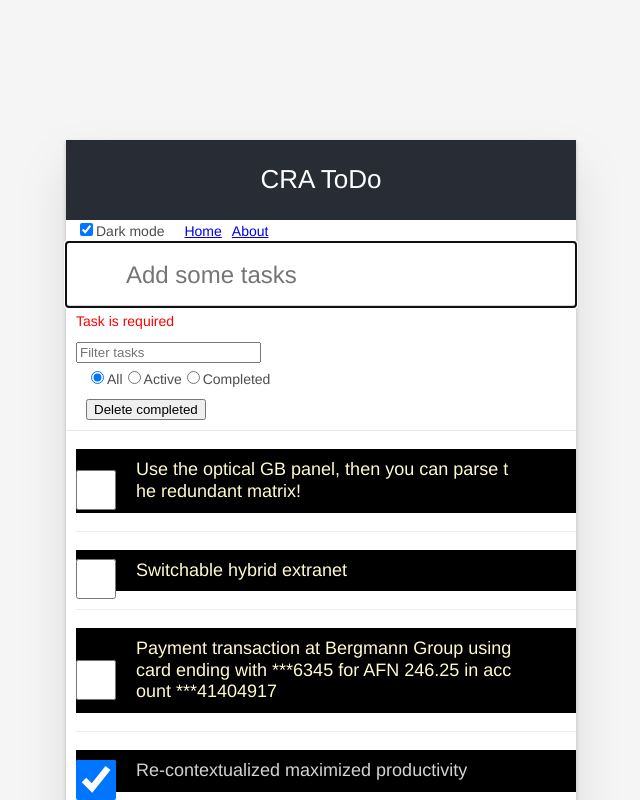
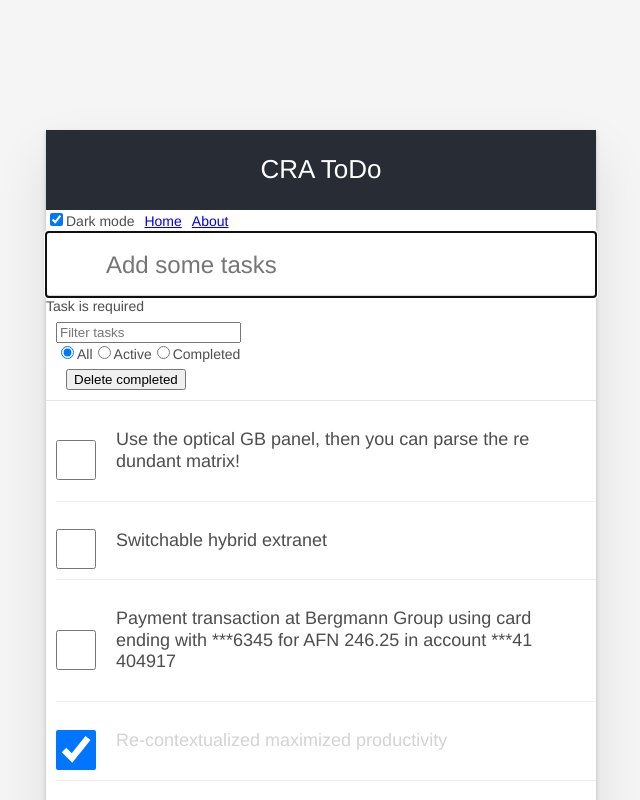
Before and after one commit to FFire/crt-todo, a React (Create React App) app: page / in a window 1280 px wide. Shown: the top 800 px of the page, without its empty margins (319-959 px from the left). Built offline with nearby package versions, Linux system fonts and the light colour scheme.

Commit message:
fix sores done

```diff
--- a/src/components/Message/Message.tsx
+++ b/src/components/Message/Message.tsx
@@ -1,29 +1,13 @@
-import classNames from 'classnames';
-import React from 'react';
-import s from './Message.module.css';
+import { observer } from 'mobx-react';
+import React, { useContext } from 'react';
+import StoreContext from '../../store/StoreContext';
 
-export const enum MessageMode {
-  none = 'none',
-  info = 'info',
-  error = 'error',
-}
-export interface IMessage {
-    text: string,
-    mode: MessageMode
-}
-
-export interface IMessageProps {
-  message: IMessage
-}
-
-export const Message = ({ message }: IMessageProps): JSX.Element => {
-  const className = classNames({
-    [s.info]: message.mode === 'info',
-    [s.error]: message.mode === 'error',
-    [s.none]: message.mode === 'none',
-  });
+const Message = (): JSX.Element => {
+  const { uiStore } = useContext(StoreContext);
 
   return (
-    <div className={className}>{message.text}</div>
+    <div className='error'>{uiStore.errorMesage}</div>
   );
 };
+
+export default observer(Message);
--- a/src/components/NewTask/NewTask.tsx
+++ b/src/components/NewTask/NewTask.tsx
@@ -11,17 +11,35 @@
   pendingTask: string;
 }
 
-const NewTask = (props: INewTaskProps): JSX.Element => {
-  const {
-    handleKeyPress, handleGetFocus,
-    handleLostFocus,
-  } = props;
-  const { uiStore } = useContext(StoreContext);
+const NewTask = (): JSX.Element => {
+  const { uiStore, tasksStore } = useContext(StoreContext);
 
   const handleChange = (e: ChangeEvent<HTMLInputElement>): void => {
     const { value } = e.target;
+    const error = tasksStore.getValidateErrors(value);
+    uiStore.setErrorMessage(error);
     uiStore.setPendingTaskContent(value);
-    // validate(newTask);
+  };
+  const handleGetFocus = (e: ChangeEvent<HTMLInputElement>): void => {
+    const { value } = e.target;
+    const error = tasksStore.getValidateErrors(value);
+    uiStore.setErrorMessage(error);
+  };
+  const handleLostFocus = (e: ChangeEvent<HTMLInputElement>): void => {
+    uiStore.setErrorMessage('');
+  };
+  const handleKeyPress = (e: KeyboardEvent<HTMLInputElement>): void => {
+    const { value: newTaskText } = e.target as HTMLInputElement;
+
+    if ((e.code === 'Enter') && !tasksStore.getValidateErrors(newTaskText)) {
+      const id = Math.max(...tasksStore.tasks.map((task) => task.id)) + 1;
+      const isDone = false;
+      const newTask = { id, text: newTaskText, isDone };
+
+      tasksStore.addTasks([newTask]);
+      uiStore.setErrorMessage('');
+      uiStore.setPendingTaskContent('');
+    }
   };
 
   return (
@@ -39,4 +57,5 @@
     />
   );
 };
+
 export default observer(NewTask);
--- a/src/components/TaskList/TaskItem/TaskItem.tsx
+++ b/src/components/TaskList/TaskItem/TaskItem.tsx
@@ -1,22 +1,37 @@
 import classNames from 'classnames';
+import { observer } from 'mobx-react';
 import React, { ChangeEvent, MouseEvent, useContext } from 'react';
-import { Theme, ThemeContext } from '../../../cotext/themeContext';
 import StoreContext from '../../../store/StoreContext';
 import { ITask } from '../../../store/TasksStore';
+import { UiThemes } from '../../../store/UiStore';
 import s from './TaskItem.module.css';
 
 export interface ITaskItemProps {
-  handleDeleteById(e: MouseEvent<HTMLInputElement>): void;
-  handleToggle(e: ChangeEvent<HTMLInputElement>): void;
   task: ITask;
 }
 
-export const TaskItem = (props: ITaskItemProps): JSX.Element => {
-  const stores = useContext(StoreContext);
-  const { handleDeleteById, handleToggle, task: { id, text, isDone } } = props;
-  const UiTheme: Theme = useContext(ThemeContext);
-  const itemClass: string = classNames(s.item, { [s.dark]: UiTheme === Theme.DARK, [s.done]: isDone });
-  // console.log(stores);
+const TaskItem = (props: ITaskItemProps): JSX.Element => {
+  const { tasksStore, uiStore } = useContext(StoreContext);
+
+  const { task: { id, text, isDone } } = props;
+  const uiTheme: UiThemes = uiStore.getUiTheme;
+  const itemClass: string = classNames(s.item, { [s.dark]: uiTheme === UiThemes.DARK, [s.done]: isDone });
+
+  const handleToggle = (e: ChangeEvent<HTMLInputElement>): void => {
+    const targetId: number = parseInt(e.target.id, 10);
+    const { checked } = e.target;
+    tasksStore.setIsDone(targetId, checked);
+  };
+
+  const handleDeleteById = (e: MouseEvent<HTMLInputElement>): void => {
+    // TODO is it needed?
+    e.preventDefault();
+    const targetId: number = parseInt((e.target as HTMLInputElement).id, 10);
+
+    tasksStore.deleteById(targetId);
+    uiStore.setPendingTaskContent('');
+  };
+
   return (
     <li>
       <input
@@ -41,3 +56,5 @@
     </li>
   );
 };
+
+export default observer(TaskItem);
--- a/src/components/TaskList/TaskList.tsx
+++ b/src/components/TaskList/TaskList.tsx
@@ -1,32 +1,25 @@
-import React, { ChangeEvent, MouseEvent } from 'react';
-import { ITask } from '../../store/TasksStore';
+import { observer } from 'mobx-react';
+import React, { useContext } from 'react';
+import StoreContext from '../../store/StoreContext';
 import { Spinner } from '../Spinner/Spinner';
-import { TaskItem } from './TaskItem/TaskItem';
+import TaskItem from './TaskItem/TaskItem';
 import s from './TaskList.module.css';
 
-interface ITaskListProps {
-  isLoading: boolean;
-  tasks: ITask[];
-  handleToggle(e: ChangeEvent<HTMLInputElement>): void;
-  handleDeleteById(e: MouseEvent<HTMLInputElement>): void;
-}
+const TaskList = (): JSX.Element => {
+  const { tasksStore } = useContext(StoreContext);
 
-export const TaskList = (props: ITaskListProps): JSX.Element => {
-  const {
-    tasks, handleToggle, handleDeleteById, isLoading,
-  } = props;
-  const tasksList = tasks.map((task): JSX.Element => (
+  const tasksList = tasksStore.getFilteredTasks.map((task): JSX.Element => (
     <TaskItem
       key={task.id}
       task={task}
-      handleToggle={handleToggle}
-      handleDeleteById={handleDeleteById}
     />
   ));
 
-  return (isLoading)
+  return (tasksStore.isLoading)
     ? <Spinner/>
     : <section className={s.main}>
       <ul className={s.list}>{tasksList}</ul>
     </section>;
 };
+
+export default observer(TaskList);
--- a/src/pages/Main/MainPage.tsx
+++ b/src/pages/Main/MainPage.tsx
@@ -1,23 +1,14 @@
 /* eslint-disable comma-dangle */
 /* eslint-disable function-paren-newline */
-import { observer } from 'mobx-react';
-import React, {
-  ChangeEvent, KeyboardEvent, MouseEvent, useEffect, useState
-} from 'react';
-import * as yup from 'yup';
-import { ValidationError } from 'yup';
+import React, { useEffect } from 'react';
 import Filter from '../../components/Filter/Filter';
-import { IMessage, Message, MessageMode } from '../../components/Message/Message';
+import Message from '../../components/Message/Message';
 import NewTask from '../../components/NewTask/NewTask';
-import { TaskList } from '../../components/TaskList/TaskList';
+import TaskList from '../../components/TaskList/TaskList';
 import StoreContext, { stores } from '../../store/StoreContext';
-import { IStatistic } from '../../store/TasksStore';
 import './Main.css';
 
 export const MainPage = ():JSX.Element => {
-  const [pendingTask, setPendingTask] = useState<string>('');
-  const [message, setMessage] = useState<IMessage>({ text: 'Hello there!', mode: MessageMode.info });
-
   useEffect(() => {
     const timer = setTimeout(() => {
       stores.tasksStore.loadTasks();
@@ -27,101 +18,16 @@
     return () => clearTimeout(timer);
   }, []);
 
-  const makeInfo = (): void => {
-    const { completedTaskCount, taskCount }:IStatistic = stores.tasksStore.statistic;
-    const text = `${completedTaskCount} out of ${taskCount} tasks left`;
-    const mode = MessageMode.info;
-
-    setMessage({ text, mode });
-  };
-
-  const handleToggle = (e: ChangeEvent<HTMLInputElement>): void => {
-    const id: number = parseInt(e.target.id, 10);
-    const { checked } = e.target;
-    stores.tasksStore.setIsDone(id, checked);
-    makeInfo();
-  };
-
-  const handleDeleteById = (e: MouseEvent<HTMLInputElement>): void => {
-    e.preventDefault();
-    const id: number = parseInt((e.target as HTMLInputElement).id, 10);
-
-    stores.tasksStore.deleteById(id);
-    setPendingTask('');
-    makeInfo();
-  };
-
-  const handleGetFocus = (e: ChangeEvent<HTMLInputElement>): boolean => validate(e.target.value);
-
-  const handleChange = (e: ChangeEvent<HTMLInputElement>): void => {
-    const { value: newTask } = e.target;
-    setPendingTask(newTask);
-
-    validate(newTask);
-  };
-
-  const handleKeyPress = (e: KeyboardEvent<HTMLInputElement>): void => {
-    const { value: newTaskText } = e.target as HTMLInputElement;
-
-    if ((e.code === 'Enter') && validate(newTaskText)) {
-      const id = Math.max(...stores.tasksStore.tasks.map((task) => task.id)) + 1;
-      const isDone = false;
-      const newTask = { id, text: newTaskText, isDone };
-      const newMessage = { text: 'Task successfully added', mode: MessageMode.info };
-
-      stores.tasksStore.addTasks([newTask]);
-      setMessage(newMessage);
-      setPendingTask('');
-      makeInfo();
-    }
-  };
-
-  const validate = (taskText: string): boolean => {
-    const loweredTasks = stores.tasksStore.tasks.map(({ text }) => text.toLowerCase());
-    const addingInfo = 'To add task press ENTER at the end';
-
-    try {
-      yup.string()
-        .required('Task is required')
-        .min(5, 'Task must be minimum 5 letters')
-        .notOneOf(loweredTasks, 'Task already exist')
-        .validateSync(taskText.toLowerCase());
-      setMessage({ text: addingInfo, mode: MessageMode.info });
-
-      return true;
-    } catch (err) {
-      setMessage({ text: (err as ValidationError).message, mode: MessageMode.error });
-
-      return false;
-    }
-  };
-
-  const MobxTasks = observer(() => (
-      <TaskList
-        isLoading={stores.tasksStore.isLoading}
-        tasks={stores.tasksStore.getFilteredTasks}
-        handleDeleteById={handleDeleteById}
-        handleToggle={handleToggle}
-      />
-  ));
   return (
     <StoreContext.Provider value={stores}>
 
-      <NewTask
-        handleKeyPress={handleKeyPress}
-        handleGetFocus={handleGetFocus}
-        handleLostFocus={makeInfo}
-        handleChange={handleChange}
-        pendingTask={pendingTask}
-      />
+      <NewTask />
 
-      <Message
-        message={message}
-      />
+      <Message />
 
       <Filter />
 
-      <MobxTasks />
+      <TaskList />
     </StoreContext.Provider>
   );
 };
--- a/src/store/TasksStore.ts
+++ b/src/store/TasksStore.ts
@@ -1,5 +1,7 @@
 /* eslint-disable lines-between-class-members */
 import { makeAutoObservable } from 'mobx';
+import * as yup from 'yup';
+import { ValidationError } from 'yup';
 import { initialTasks } from '../fixtures/initialTasks';
 import { RootStore } from './RootStore';
 
@@ -45,6 +47,14 @@
     this.tasks = this.tasks.filter(({ id }) => id !== targetId);
   }
 
+  makeNewTask(taskText:string): ITask {
+    const id = Math.max(...this.tasks.map((task) => task.id)) + 1;
+    const isDone = false;
+    const newTask = { id, text: taskText, isDone };
+
+    return newTask;
+  }
+
   addTasks(newTasks: ITask[]): void {
     this.tasks = [...newTasks, ...this.tasks];
   }
@@ -59,6 +69,21 @@
     this.filters = [...withoutFilter, newFilter];
   }
 
+  getValidateErrors(taskText: string): string {
+    try {
+      yup.string()
+        .required('Task is required')
+        .min(5, 'Task must be minimum 5 letters')
+        .notOneOf(this.getAllTasksText, 'Task already exist')
+        .validateSync(taskText.toLowerCase());
+
+      return '';
+    } catch (err) { return (err as ValidationError).message; }
+  }
+
+  get getAllTasksText(): string[] {
+    return this.tasks.map(({ text }) => text);
+  }
   get statistic(): IStatistic {
     const taskCount = this.tasks.length;
     const completedTaskCount = this.tasks.filter(({ isDone }) => !isDone).length;
--- a/src/store/UiStore.ts
+++ b/src/store/UiStore.ts
@@ -24,10 +24,19 @@
   pendingTaskContent = '';
   textFilterContent = '';
   stateFilerChecked = StateFilterNames.all;
+  errorMesage = '';
 
   constructor(rootStore: RootStore) {
     makeAutoObservable(this);
     this.rootStore = rootStore;
+  }
+
+  setErrorMessage(message: string):void {
+    this.errorMesage = message;
+  }
+
+  get getErrorMessage(): string {
+    return this.errorMesage;
   }
 
   setPendingTaskContent(value:string):void {
```
